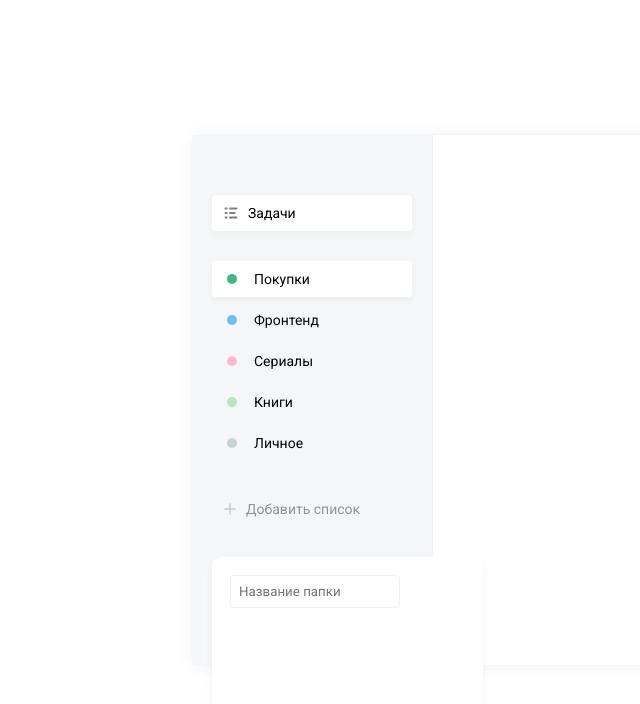
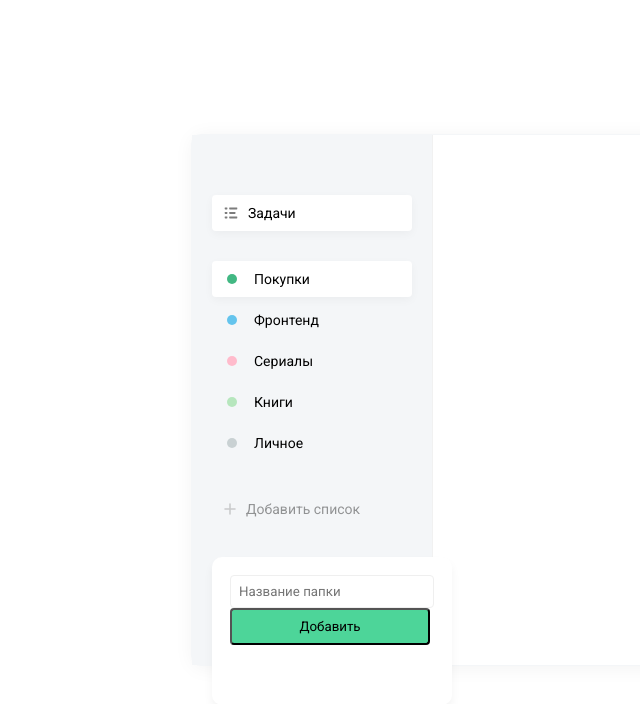
Before and after one commit to nkazbekov23/todo-app, a React (Create React App) app: page / in a window 1280 px wide. Both pictures are taken after a click on the element "Добавить список". Shown: the top 704 px of the page, without its empty margins (73-713 px from the left). Built offline with nearby package versions, Linux system fonts and the light colour scheme.

Commit message:
add button

```diff
--- a/src/components/AddList/AddListButton.scss
+++ b/src/components/AddList/AddListButton.scss
@@ -1,12 +1,13 @@
 .add-list {
     &__popup {
-        width: 235px;
         height: 148px;
+        width: 240px;
         left: 28px;
         top: 353px;
         background: #FFFFFF;
         box-shadow: 0px 6px 10px rgba(0, 0, 0, 0.05);
         border-radius: 10px;
-        padding: 18px 18px 95px 18px;
+        padding: 18px;
+        box-sizing: border-box;
     }
 }
--- a/src/components/AddList/index.jsx
+++ b/src/components/AddList/index.jsx
@@ -28,6 +28,7 @@ const AddList = () => {
         />
         {visiblePopup && <div className="add-list__popup">
             <input className={'field'} type="text" placeholder="Название папки"/>
+            <button className="button">Добавить</button>
         </div>}
     </div>
 
--- a/src/components/List/List.scss
+++ b/src/components/List/List.scss
@@ -62,12 +62,20 @@
     }
 }
 
+.button {
+    width: 200px;
+    height: 37px;
+    background: #4DD599;
+    border-radius: 4px;
+}
+
 .field {
     background: #FFFFFF;
     border: 1px solid #EFEFEF;
     border-radius: 4px;
     box-sizing: border-box;
     padding: 8px 8px 8px 8px;
+    width: 100%;
 
     &:focus {
         border-color: #afacac;
```
